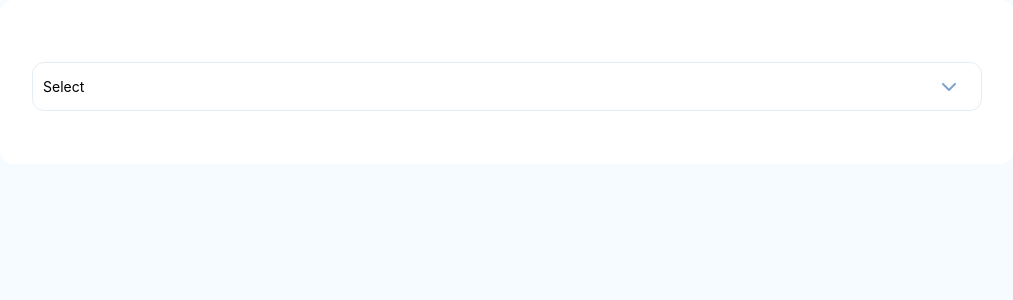
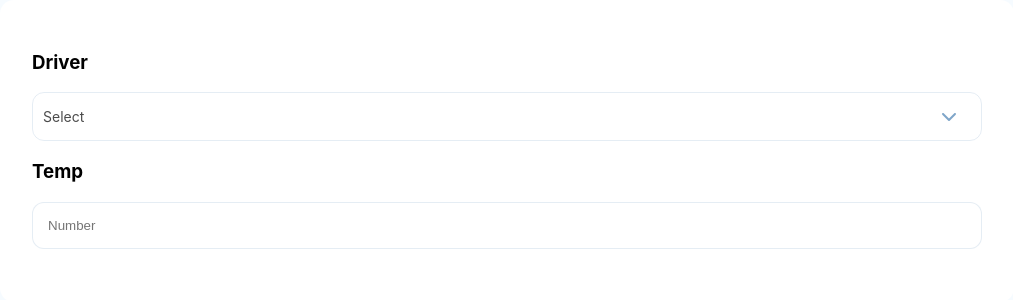
Before and after one commit to SomeChineseGuy/Practice-Projects, a React (Create React App) app in the folder 04-form/form/: page / in a window 1280 px wide. Shown: the top 300 px of the page, without its empty margins (133-1146 px from the left). Built offline with nearby package versions, Linux system fonts and the light colour scheme; the HTML template or start-up script is replaced by a standard one.

Commit message:
Got number and input fixed

```diff
--- a/04-form/form/src/App.js
+++ b/04-form/form/src/App.js
@@ -1,12 +1,21 @@
 import './variable.css';
 import './App.css';
-
-import {FormContainer} from './componets/FormContainer';
 import {DropDownItem} from './componets/DropdownItem';
 import {useState} from 'react';
 
 function App() {
-  const [items, setItems] = useState([{ id: 1, value: 'Steve' }, { id: 2, value: 'Mike' }]);
+  const [items, setItems] = useState([
+  {
+    name: "Driver",
+    type: 'dropdown',
+    elements: [{ id: 1, value: 'Steve' }, { id: 2, value: 'Mike' }]
+  },
+  {
+    name: "Temp",
+    type: 'number'
+  },
+
+  ]);
   const [selected, setSelected] = useState(null);
 
   const pickUser = (selection) => {
@@ -15,7 +24,16 @@ function App() {
 
   return (
     <div className="App">
-      <DropDownItem items={items} selected={selected} pickUser={pickUser}/>
+      {items && items.map((item) => {
+        return <DropDownItem
+          elements={item.elements}
+          name={item.name}
+          type={item.type}
+          selected={selected}
+          pickUser={pickUser}
+        />
+      })}
+
       <h1>{selected}</h1>
     </div>
   );
--- a/04-form/form/src/componets/DropdownItem.css
+++ b/04-form/form/src/componets/DropdownItem.css
@@ -1,6 +1,5 @@
-.dropdown-container {
+.dropdown-container, .number {
   list-style-type: none;
-  margin-top: 30px;
   border: 1px solid var(--border-color);
   margin-left: 0;
   border-radius: var(--raduis);
@@ -45,3 +44,11 @@ li.selected {
 .icon.up {
   transform: rotateZ(180deg);
 }
+
+
+.number {
+  padding: 15px;
+  width: 100%;
+  box-sizing: border-box;
+  max-height: 48px;
+}
--- a/04-form/form/src/componets/DropdownItem.js
+++ b/04-form/form/src/componets/DropdownItem.js
@@ -7,13 +7,16 @@ export const DropDownItem = (props) => {
   const [isOpen, setIsOpen] = useState(false);
 
   return(
+    <div>
+      <h3>{props.name}</h3>
+      {props.type === "dropdown" &&
         <div className={`dropdown-container ${isOpen ? 'open' : ''}`} onClick={() => setIsOpen(!isOpen)}>
-      <li className='selected' style={isOpen ? {fontStyle: 'italic', opacity: '0.5'} : {} }>
+          <li className='selected' style={isOpen ? {fontStyle: 'italic', opacity: '0.5'} : {opacity: .7} }>
             {props.selected ? props.selected : "Select"}
           </li>
           <ul>
 
-        {isOpen && props.items.map(item => {
+            {isOpen && props.elements.map(item => {
               return (
               <li key={item.id} onClick={(e) => props.pickUser(item.value)}>
                 {item.value}
@@ -23,5 +26,14 @@ export const DropDownItem = (props) => {
             <FontAwesomeIcon icon={faChevronDown}  className={`icon ${isOpen ? 'up' : ''}`} />
           </ul>
         </div>
+      }
+
+      {props.type === "number" &&
+        <div>
+          <input type="number" placeholder="Number" className="number"/>
+        </div>
+      }
+
+    </div>
   )
 }
```
Lines whose indentation alone changed are shown as unchanged.
